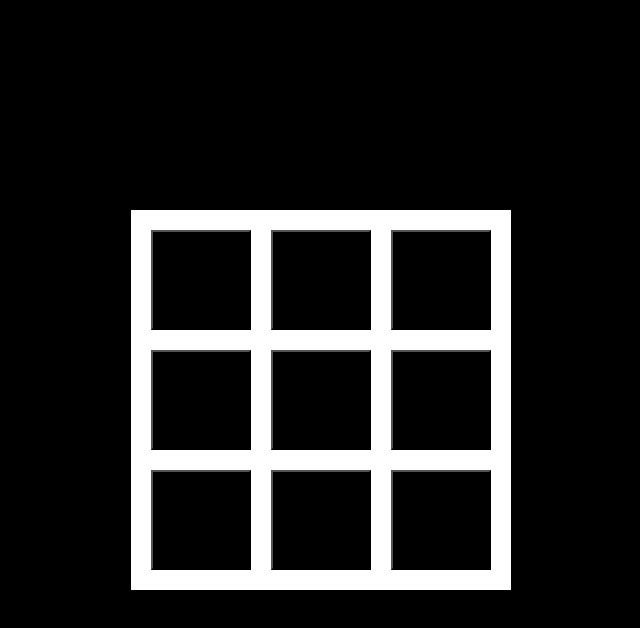
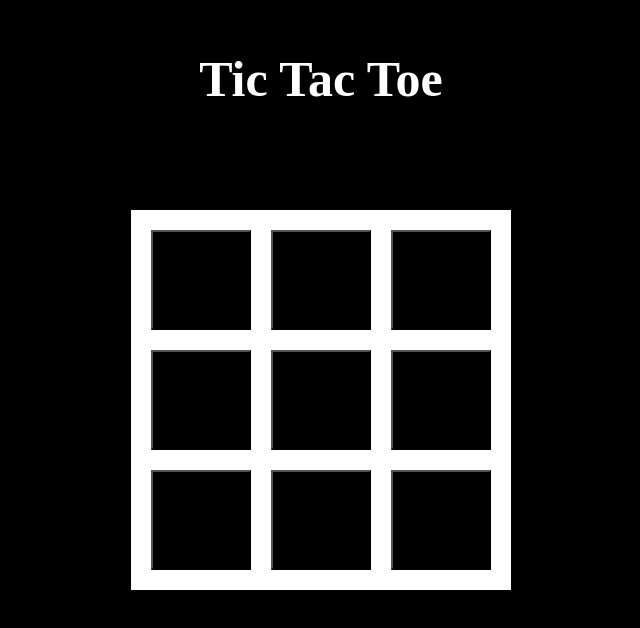
Before and after one commit to losarwarameya/Tic-Tac-Toe, a plain HTML site: page index.html in a window 1280 px wide. Shown: the whole page, without its empty margins (319-959 px from the left). Drawn offline with Linux system fonts and the light colour scheme.

Commit message:
updated heading

```diff
--- a/index.html
+++ b/index.html
@@ -7,6 +7,8 @@
     <link rel="stylesheet" href="styles.css">
 </head>
 <body>
+    <main>
+        <h1>Tic Tac Toe</h1>
         <div class="game">
             <div class="row">
                 <button class="box one"></button>
@@ -24,7 +26,7 @@
                 <button class="box nine"></button>
             </div>
         </div>
-
+    </main>
 
     <script src="script.js"></script>
 </body>
--- a/styles.css
+++ b/styles.css
@@ -7,11 +7,18 @@ html, body{
     height: 100%;
     width: 100%;
 }
-body{
+main{
+    height: 100%;
     background-color: black;
     display: flex;
     justify-content: center;
     align-items: center;
+}
+h1{
+    position: absolute;
+    top: 50px;
+    color: white;
+    font-size: 50px;
 }
 .game{
     background-color: white;
```
Lines whose indentation alone changed are shown as unchanged.
